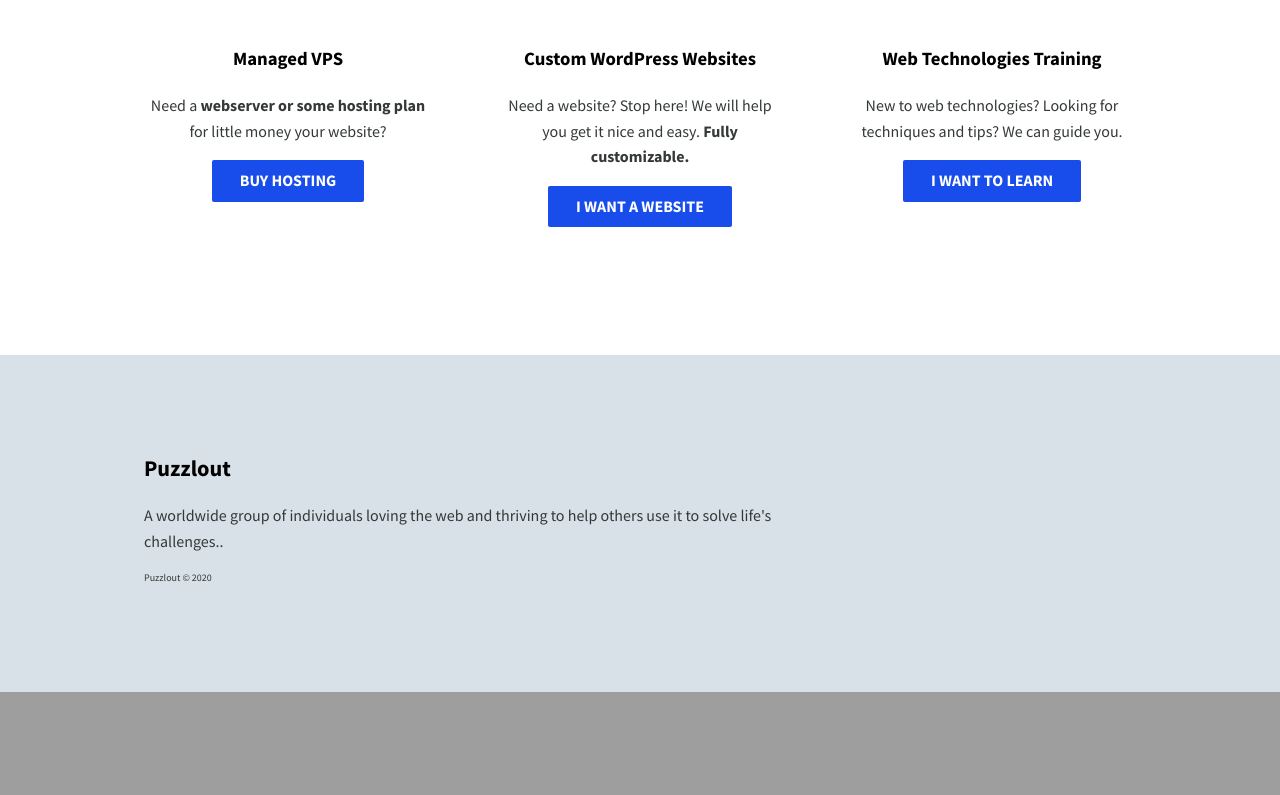
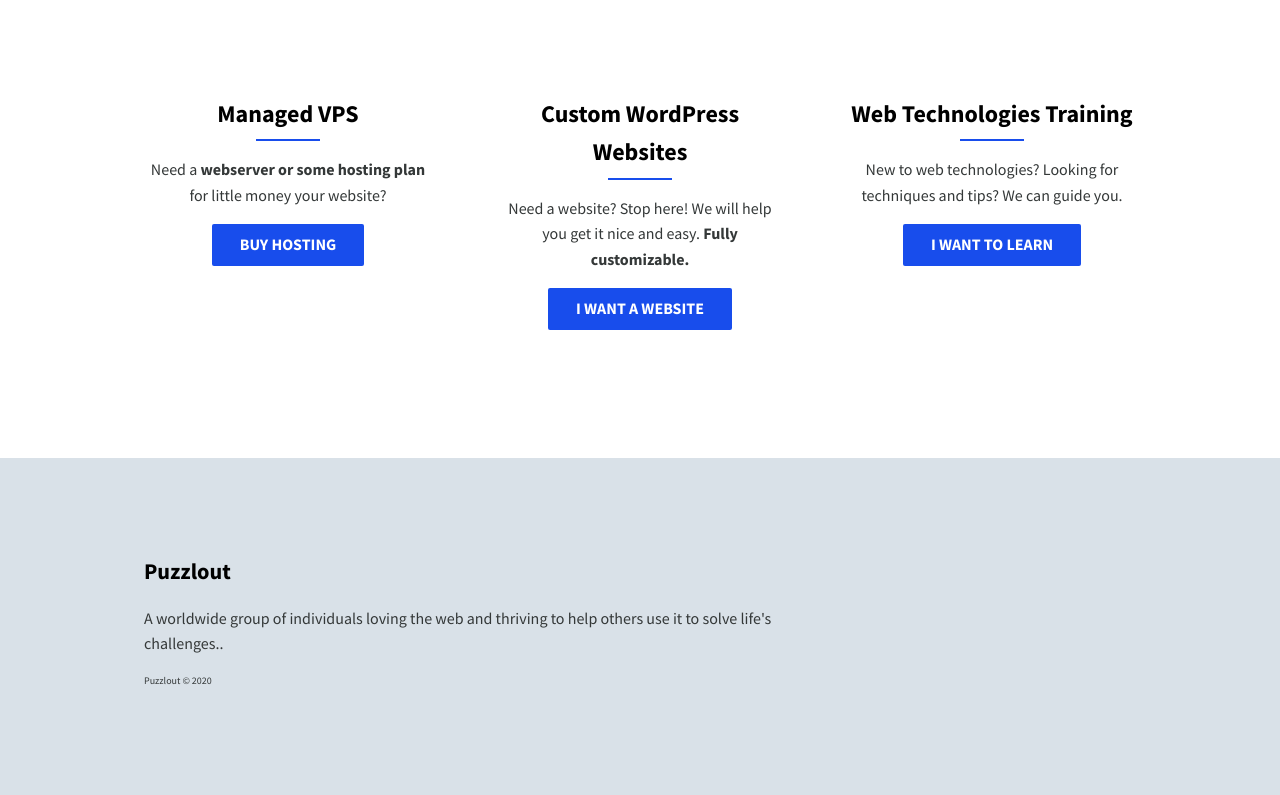
Before and after one commit to Puzzlout/Portal, a PHP site: page /copy/index.html in a window 1280 px wide. Shown: the part 638-1433 px from the top of the page. Before the commit the page ends 1330 px from the top, so only its background shows below. Run offline with PHP 8.4, Linux system fonts and the light colour scheme; style sheets or scripts are compiled from the project's sources; some libraries are stand-ins or nearby versions.

Commit message:
adjust font size and animation settings

```diff
--- a/src/copy/index.html
+++ b/src/copy/index.html
@@ -86,22 +86,22 @@
         </section>
         <section id="services" class="skills main-grid theme-bg-light theme-color-dark">
             <article class="skill">
-                <h3 class="h3-title-underline-center">Managed VPS</h3>
+                <h2 class="h2-title-underline-center">Managed VPS</h2>
                 <p class="article-description">Need a <strong>webserver or some hosting plan</strong> for little money your website?</p>
                 <a class="btn theme-bg-accent theme-color-light" href="mailto:puzzlout@gmail.com?subject=[Puzzlout][Portal] I need a managed VPS" title="Yes, I need a managed server">Buy hosting</a>
             </article>
             <article class="skill">
-                <h3 class="h3-title-underline-center">Custom WordPress Websites</h3>
+                <h2 class="h2-title-underline-center">Custom WordPress Websites</h2>
                 <p class="article-description">Need a website? Stop here! We will help you get it nice and easy. <strong>Fully customizable.</strong></p>
                 <a class="btn theme-bg-accent theme-color-light" href="mailto:puzzlout@gmail.com?subject=[Puzzlout][Portal] I need a Wordpress Site" title="Yes, I need a managed server">I want a website</a>
             </article>
             <!-- <article class="skill">
-                <h3 class="h3-title-underline-center">Web Apps</h3>
+                <h2 class="h2-title-underline-center">Web Apps</h2>
                 <p class="article-description">You want more than a regular website? You want to manage your business? It is surely possible with a <strong>Web App</strong>.</p>
                 <a class="btn theme-bg-accent theme-color-light" href="mailto:puzzlout@gmail.com?subject=[Puzzlout][Portal] I need a Web App" title="Yes, I need a managed server">I need a Web application</a>
             </article> -->
             <article class="skill">
-                <h3 class="h3-title-underline-center">Web Technologies Training</h3>
+                <h2 class="h2-title-underline-center">Web Technologies Training</h2>
                 <p class="article-description">New to web technologies? Looking for techniques and tips? We can guide you.</p>
                 <a class="btn theme-bg-accent theme-color-light" href="mailto:puzzlout@gmail.com?subject=[Puzzlout][Portal] I need training" title="Yes, I need a managed server">I want to learn</a>
             </article>
--- a/src/sass/typography.scss
+++ b/src/sass/typography.scss
@@ -13,23 +13,19 @@ $bd-color: #343838;
 $btn-shadow-color-start: #194DEC;
 $btn-shadow-color-end: #8ec4f0;
 $hero-bg-color: rgba(52, 56, 56, 0.5);
-
+/* Font-size */
+$h1: 2rem;
+$h2: 1.6rem;
+$h2: 1.125rem;
+$p: 1rem;
+$fs-logo: 1.4rem;
+$fs-social-link: 2rem;
+$fs-fine-print: 0.625rem;
+/* Animations */
+$text-scale: 1;
+$text-scaled: 1.1;
+$text-scale-time: 250ms;
 /* End - Theme 1 */
-/* Theme 2
-$color-light: #d9e1e8;
-$color-dark: #282c37;
-$color-accent: #2b90d9;
-$bg-color-light: $color-light;
-$bg-color-footer: #d9e1e8;
-$bg-color-dark: $color-dark;
-$bg-color-accent: $color-accent;
-$text-color: $color-dark;
-$bd-color: $color-dark;
-$btn-shadow-color-start: rgb(187, 172, 41);
-$btn-shadow-color-end: hsl(59, 100%, 49%);
-$hero-bg-color: rgba(40, 44, 55, 0.4);
-
-/* End - Theme 2 */
 
 .theme-color-light {
   color: $color-light;
@@ -77,14 +73,12 @@ h2 {
   margin: 0;
 }
 
-h1,
 .logo-accent,
 .logo-light {
-  font-size: 1.4rem;
+  font-size: $fs-logo;
 }
 
 h2 {
-  font-size: 1.125rem;
   margin-bottom: 0;
   text-align: left;
 }
```
Also changed, not shown: other parts of src/sass/typography.scss (+20 -26 lines).
